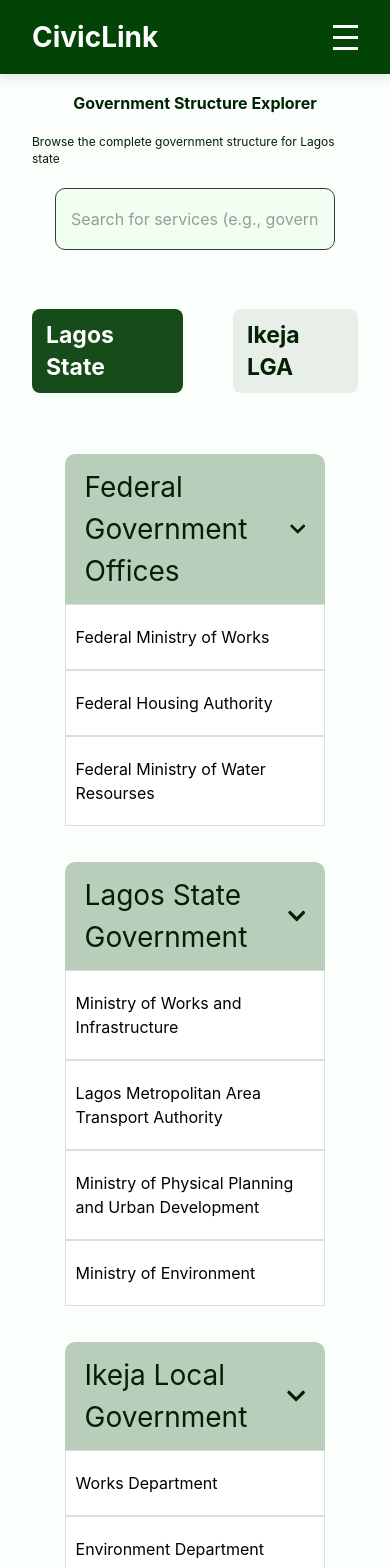
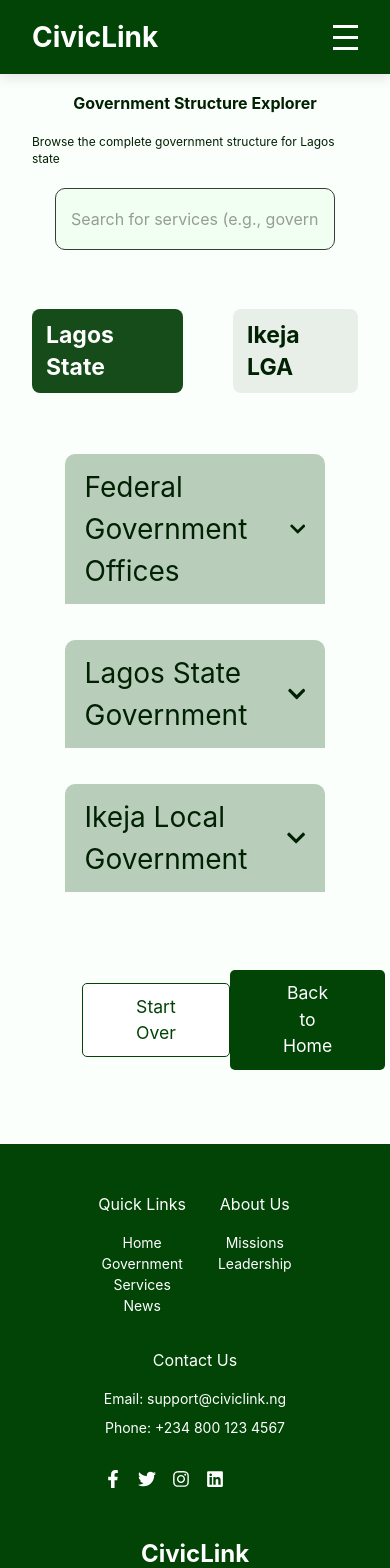
Before and after one commit to EjikeJosephUche/civiklink, a React (Vite) app in the folder frontend/: page /government in a window 390 px wide. Shown: the top 1568 px of the page. Built offline with nearby package versions, Linux system fonts and the light colour scheme.

Commit message:
navbar tabs footer update

```diff
--- a/frontend/src/components/Tabs.tsx
+++ b/frontend/src/components/Tabs.tsx
@@ -1,5 +1,6 @@
 import '../styles/tabs.css';
 import {  FaChevronDown } from 'react-icons/fa';
+import { useState } from 'react';
 
 type TabProps = {
   label: string;
@@ -7,15 +8,16 @@ type TabProps = {
 };
 
 const Tab: React.FC<TabProps> = ({ label, content }) => {
-
+    const [isOpen, setIsOpen] = useState(false);
 
   return (
     <div className="single-tab-container">
-      <button className="single-tab-button" style={{display: 'flex', justifyContent: 'space-between', alignItems: 'center'}}>
+      <button className="single-tab-button" style={{display: 'flex', justifyContent: 'space-between', alignItems: 'center'}} onClick={() => setIsOpen(!isOpen)}>
         {label} <FaChevronDown />
       </button>
 
 
+      {isOpen && (
         <div className="single-tab-content">
           {content.map((item, index) => (
             <div key={index} className="tab-row">
@@ -23,8 +25,9 @@ const Tab: React.FC<TabProps> = ({ label, content }) => {
             </div>
           ))}
         </div>
+)}
+    </div>
 
-    </div>
   );
 };
 
--- a/frontend/src/components/footer/Footer.module.css
+++ b/frontend/src/components/footer/Footer.module.css
@@ -100,12 +100,13 @@
 /* Responsive */
 @media (max-width: 768px) {
   .footerContainer {
-    flex-direction: column;
+    flex-direction: column-reverse;
     gap: 3rem;
   }
 
   .infoGrid {
-    flex-direction: column;
+    flex-direction: row;
+    justify-content: center;
     gap: 2rem;
   }
 
--- a/frontend/src/components/navbar/Navbar.module.css
+++ b/frontend/src/components/navbar/Navbar.module.css
@@ -45,20 +45,41 @@
   text-decoration: none;
   font-weight: 700;
   font-size: 20px;
+  transition: all 0.3s ease;
 }
 .icons {
   display: flex;
   justify-content: space-between;
   align-items: center;
   gap: 15px;
+  cursor: pointer;
+}
+
+.icons h3 {
+  color: white;
+  transition: all 0.3s ease;
+}
+
+.search-icon,
+.user-icon {
+  color: white;
+  transition: all 0.3s ease;
+}
+.search-icon:hover,
+.user-icon:hover {
+  color: #ffd700;
+}
+
+.icons h3:hover {
+  color: #ffd700;
+}
+
+.navLinks li:hover a {
+  color: #ffd700;
 }
 .navLinks li.activeLink a {
   color: #ffd700; /* Highlight color for active link */
   font-weight: bold;
-}
-
-.language h3 {
-  color: white;
 }
 
 .active {
--- a/frontend/src/components/navbar/Navbar.tsx
+++ b/frontend/src/components/navbar/Navbar.tsx
@@ -59,10 +59,10 @@ const Navbar = () => {
       <div className={styles.icons}>
       {/* <Link to="/login" onClick={() => setMenuOpen(false)}>Login</Link> */}
 
-        <Link to="/login" target="_blank" rel="noopener noreferrer"><FaSearch /></Link>
+        <Link className='search-icon' to="/login" target="_blank" rel="noopener noreferrer"><FaSearch /></Link>
         <h3 style={{fontSize: '20px'}}>English</h3>
 
-        <Link to="/login" rel="noopener noreferrer"><FaUser /></Link>
+        <Link className='user-icon' to="/login" rel="noopener noreferrer"><FaUser /></Link>
 
       </div>
        {menuOpen && (
--- a/frontend/src/styles/tabs.css
+++ b/frontend/src/styles/tabs.css
@@ -36,7 +36,8 @@
   background-color: white;
   /* margin-bottom: 10px; */
   /* border-radius: 4px; */
-  border: 1px solid #ddd;
+  /* border: 1px solid #ddd; */
+  font-family: "Inter", sans-serif;
 }
 @media (max-width: 768px) {
   .state-container {
```
